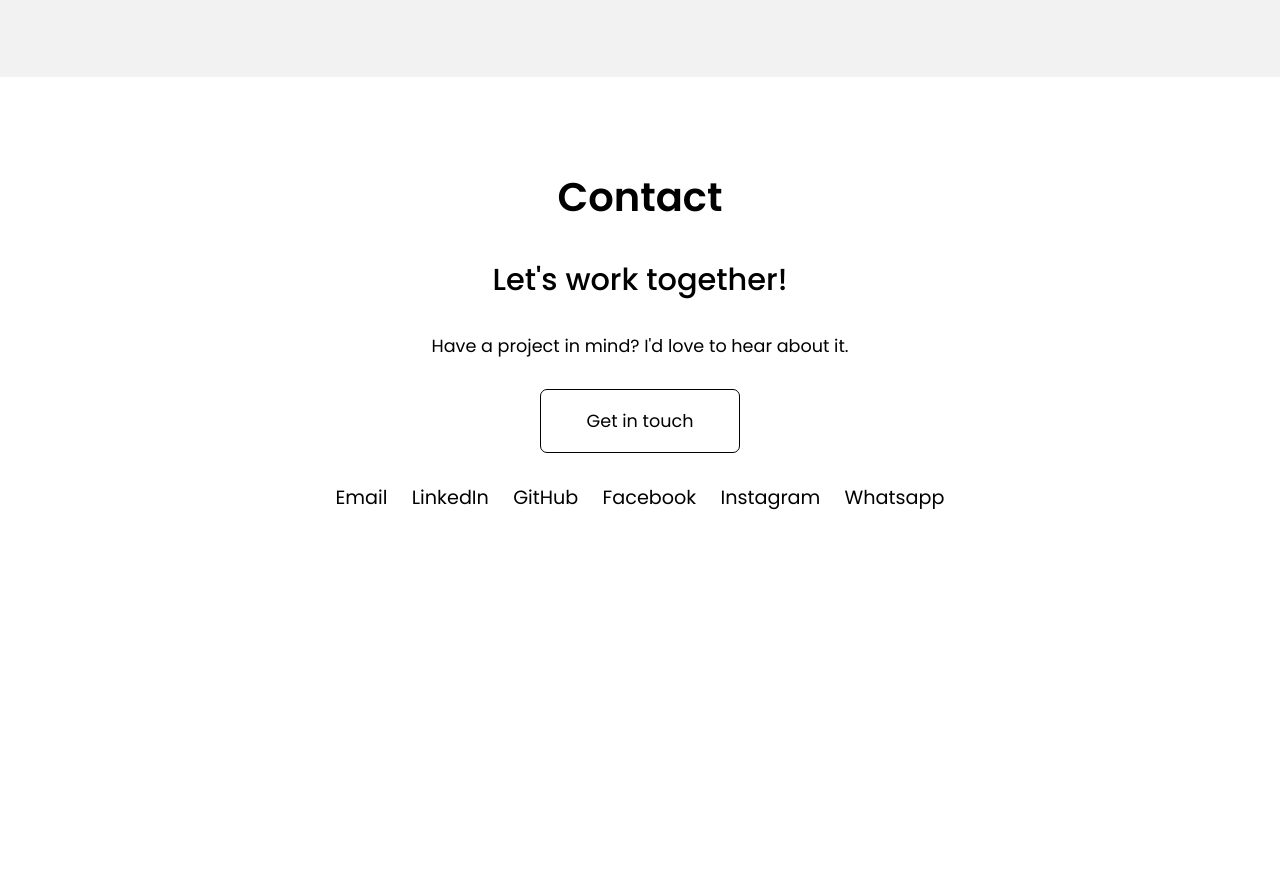
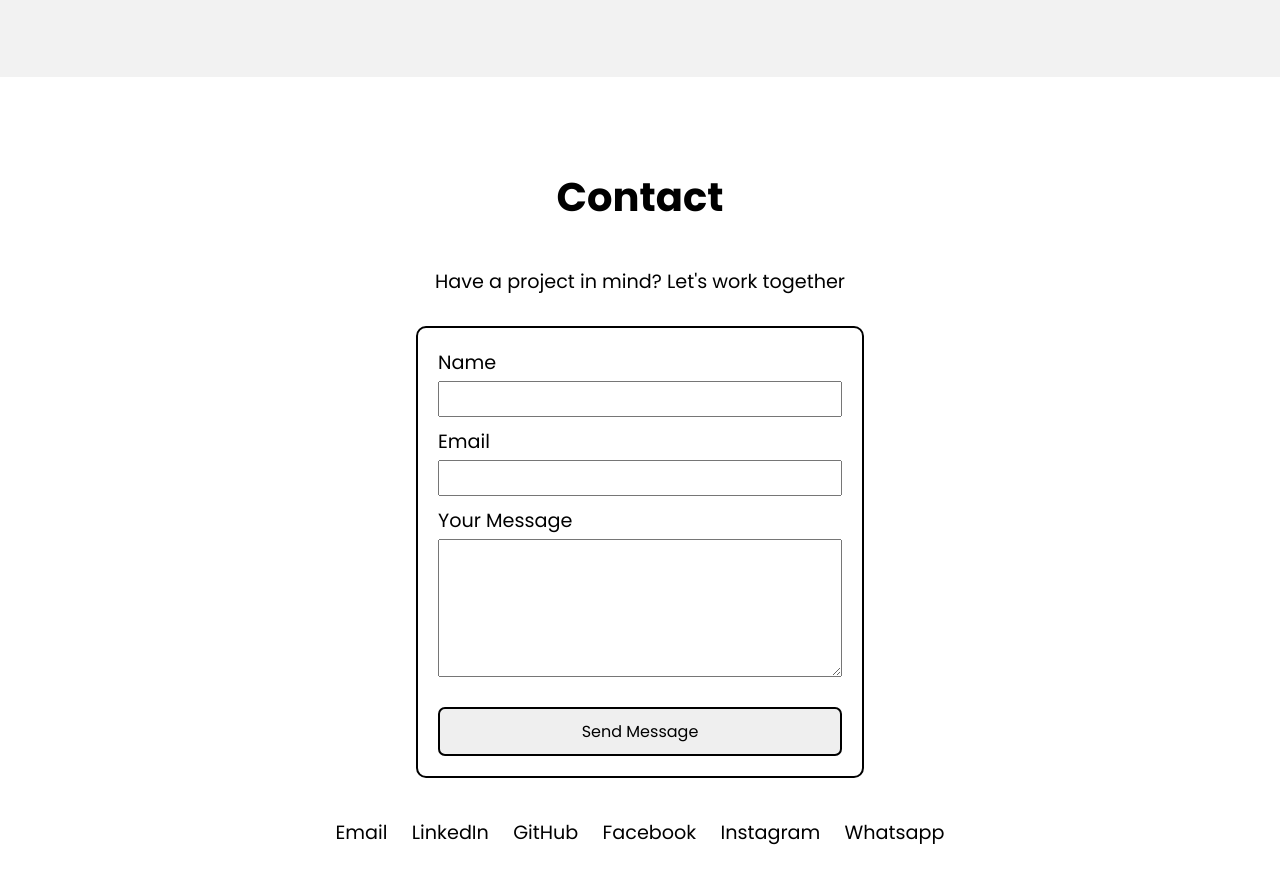
Before and after one commit to marvelade7/My-Portfolio, a plain HTML site: page index.html in a window 1280 px wide. Shown: the part 1138-2028 px from the top of the page. Before the commit the page ends 1730 px from the top, so only its background shows below. Drawn offline with Linux system fonts and the light colour scheme.

Commit message:
Updated the Contact section

```diff
--- a/index.html
+++ b/index.html
@@ -52,10 +52,22 @@
     </section>
 
     <section id="contact">
-        <h2>Contact </h2>
-        <h1>Let's work together!</h1>
-        <p>Have a project in mind? I'd love to hear about it.</p>
-        <p class="getInTouch">Get in touch</p>
+        <h2>Contact</h2>
+        <div class="container">
+
+            <p>Have a project in mind? Let's work together</p>
+            <form action="">
+                <label for="name">Name</label>
+                <input type="text" name="name" id="name" required>
+
+                <label for="email">Email</label>
+                <input type="email" name="email" id="email" required>
+
+                <label for="message">Your Message</label>
+                <textarea name="message" rows="5" id="message" required></textarea>
+                <button type="submit">Send Message</button>
+            </form>
+
         <div class="smLinks">
             <a href="mailto:marveladeadewuyi@gmail.com">Email</a>
             <a href="www.linkedin.com/in/marvellous-adewuyi-a32070278">LinkedIn</a>
@@ -64,6 +76,7 @@
             <a href="https://instagram.com/marvel_ade">Instagram</a>
             <a href="https://wa.me/2347012893212">Whatsapp</a>
         </div>
+        </div>
     </section>
 </body>
 </html>
--- a/style.css
+++ b/style.css
@@ -79,35 +79,76 @@ h3 {
 
 #contact {
     padding: 5em 12em;
-    text-align: center;
 }
 
-#contact h1 {
-    font-weight: 500;
-    margin-top: 30px;
+
+#contact h2 {
+    text-align: center;
+    font-weight: 700;
 }
 
 #contact p {
-    font-size: 1.1em;
+    font-size: 1.2em;
     margin: 30px auto;
 }
 
 .getInTouch {
-    /* border: none; */
     border: 1px solid;
     border-radius: 7px;
     padding: 1em 2em;
     width: 200px;
-    /* background-color: rgba(0, 0, 0, 0.285); */
+}
+
+.container {
+    display: flex;
+    flex-direction: column;
+
+}
+
+form {
+    display: flex;
+    flex-direction: column;
+    width: 50%;
+    /* text-align: center; */
+    padding: 20px;
+    margin: 0 auto;
+    border: 2px solid;
+    border-radius: 10px;
+}
+
+label {
+    font-size: 1.2em;
+    margin-bottom: 4px;
+
+}
+
+input, textarea {
+    padding: 3px 5px;
+    font-size: 1.1em;
+    margin-bottom: 10px;
+}
+
+.smLinks {
+    text-align: center;
+    margin: 40px 0;
+    /* width: 50%; */
 }
 
 .smLinks a {
     color: black;
     text-decoration: none;
     font-size: 1.2em;
-    margin: 10px;
+    margin: 0 10px;
 }
 
  a:hover {
     color: peru;
 }
+
+button {
+    padding: 10px;
+    border: 2px solid;
+    border-radius: 7px;
+    margin-top: 20px;
+    font-size: 1em;
+}
```
